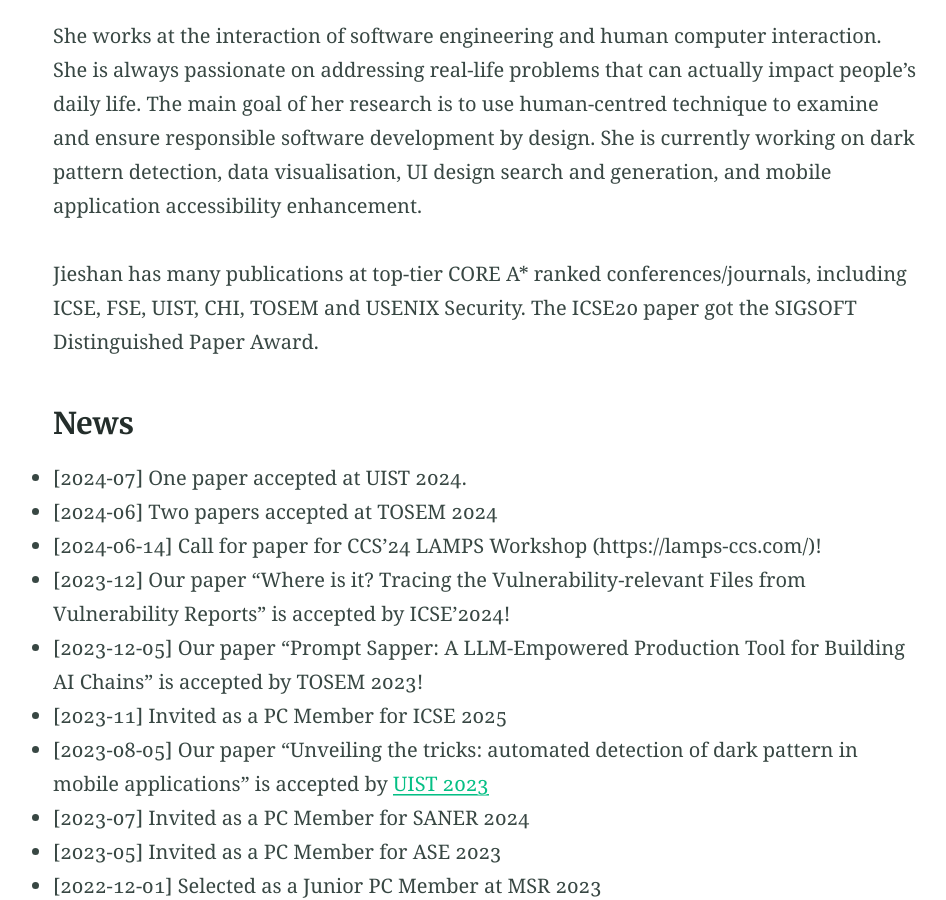
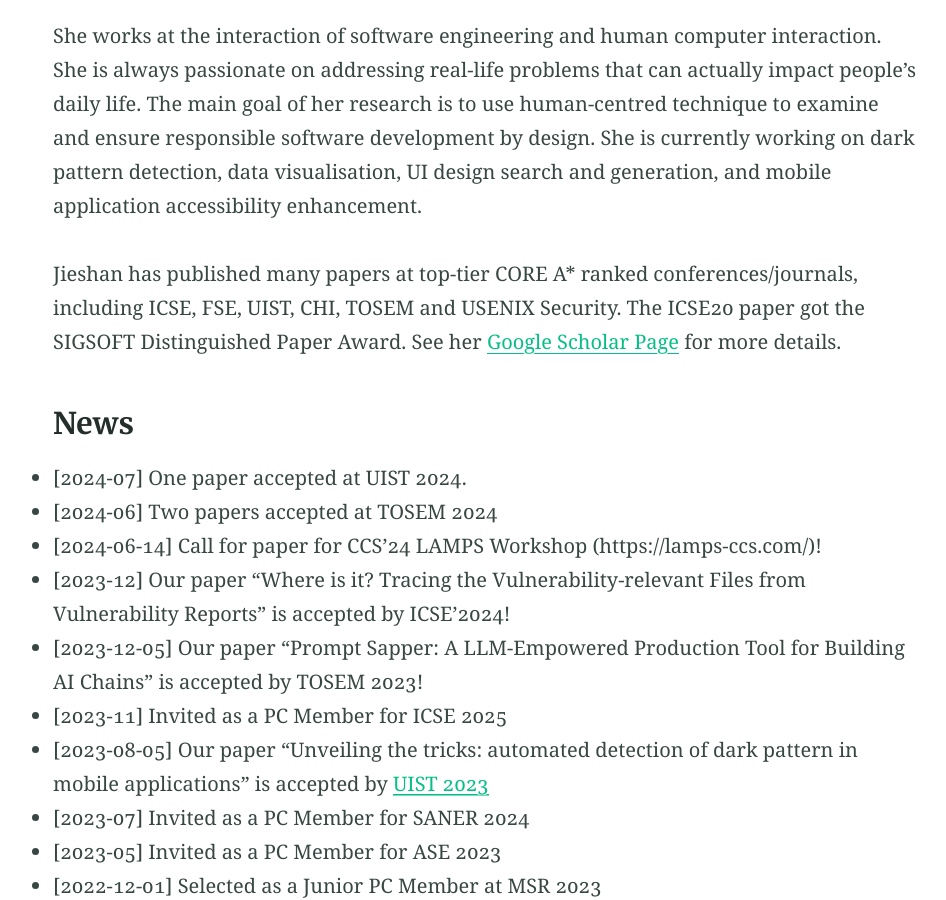
Before and after one commit to chenjshnn/chenjshnn.github.io, a Jekyll site: the page built from index.md, in a window 1280 px wide and 900 px high, scrolled down 700 px. Shown: the whole window, without its empty margins (155-1101 px from the left). Built offline with Jekyll 4.4.1, drawn with Linux system fonts in a browser that asks for light colours.

Commit message:
Update index.md

```diff
--- a/index.md
+++ b/index.md
@@ -17,7 +17,7 @@ Jieshan is currently a research scientist and UI intelligence team lead at CSIRO
 
 She works at the interaction of software engineering and human computer interaction. She is always passionate on addressing real-life problems that can actually impact people's daily life. The main goal of her research is to use human-centred technique to examine and ensure responsible software development by design. She is currently working on dark pattern detection, data visualisation, UI design search and generation, and mobile application accessibility enhancement.
 
-Jieshan has many publications at top-tier CORE A* ranked conferences/journals, including ICSE, FSE, UIST, CHI, TOSEM and USENIX Security. The ICSE20 paper got the SIGSOFT Distinguished Paper Award.
+Jieshan has published many papers at top-tier CORE A* ranked conferences/journals, including ICSE, FSE, UIST, CHI, TOSEM and USENIX Security. The ICSE20 paper got the SIGSOFT Distinguished Paper Award. See her [Google Scholar Page](https://scholar.google.com/citations?user=slrzj8kAAAAJ) for more details.
 
 
 
```
